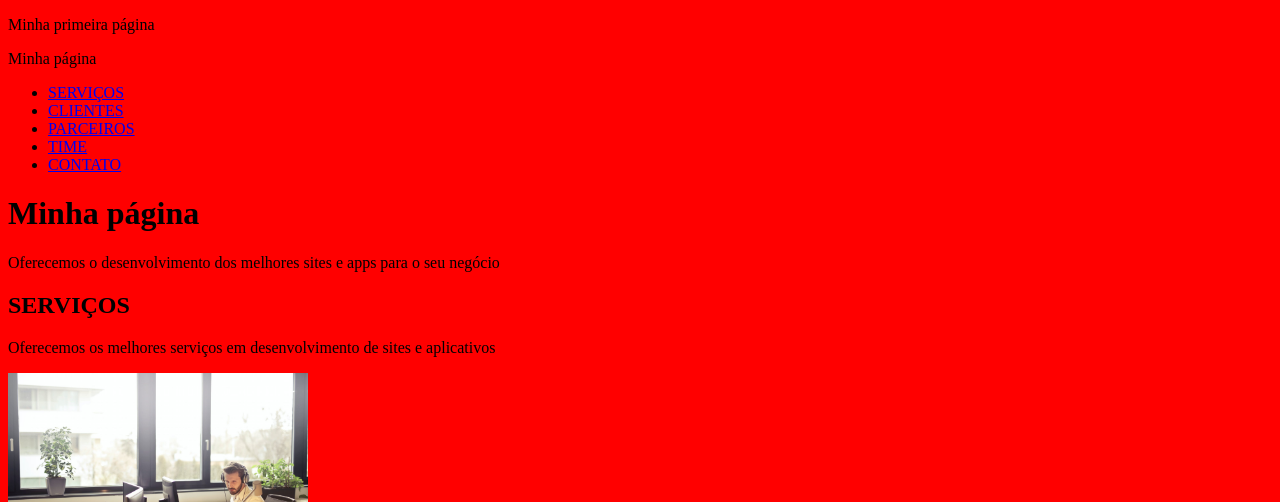
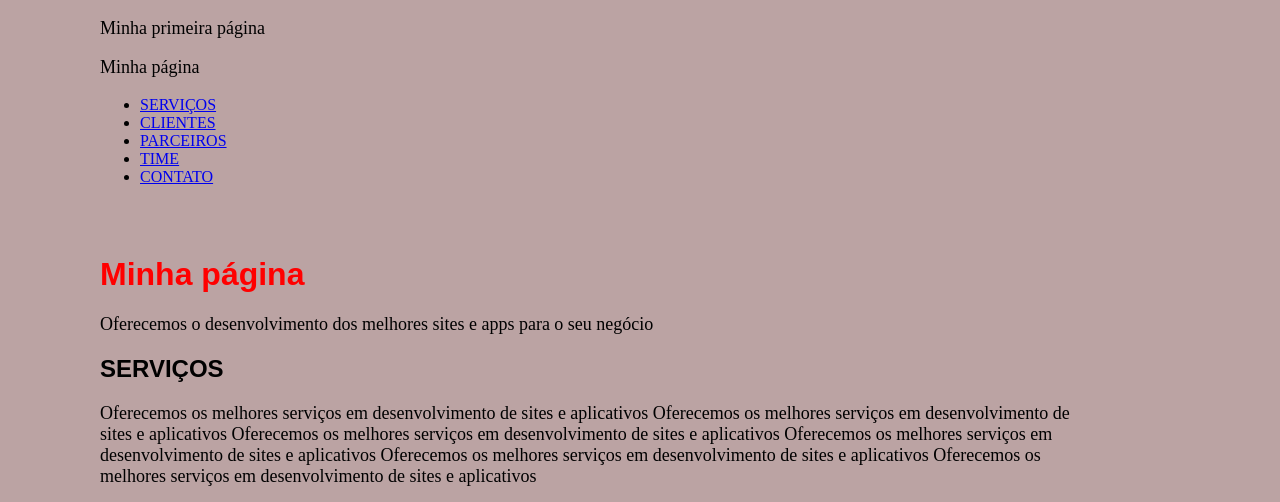
Before and after one commit to tuliofalcao/aula_html5_css3, a plain HTML site: page index.html in a window 1280 px wide. Shown: the top 502 px of the page. Drawn offline with Linux system fonts and the light colour scheme.

Commit message:
aula final

```diff
--- a/css/style.css
+++ b/css/style.css
@@ -1,3 +1,31 @@
 body {
-    background: red;
+    background: rgb(187, 163, 163);
+    margin-left: 100px;
+    margin-right: 200px;
 }
+
+header {
+    margin-top: 70px;
+}
+
+h1 {
+    color:red;
+    font-family: fantasy;
+}
+
+h2 {
+    font-family: fantasy;
+}
+
+p {
+    font-size: 18px;
+}
+
+.img_padrao {
+    margin-bottom: 20px;
+    width: 300px;
+}
+
+footer {
+    margin-bottom: 30px;
+}
--- a/index.html
+++ b/index.html
@@ -36,12 +36,18 @@
 
     <section id="serviços">
         <h2>SERVIÇOS</h2>
-        <p>Oferecemos os melhores serviços em desenvolvimento de sites e aplicativos</p>
+        <p> Oferecemos os melhores serviços em desenvolvimento de sites e aplicativos
+            Oferecemos os melhores serviços em desenvolvimento de sites e aplicativos
+            Oferecemos os melhores serviços em desenvolvimento de sites e aplicativos
+            Oferecemos os melhores serviços em desenvolvimento de sites e aplicativos
+            Oferecemos os melhores serviços em desenvolvimento de sites e aplicativos
+            Oferecemos os melhores serviços em desenvolvimento de sites e aplicativos
+        </p>
         <div>
-            <img src="img/service1.jpeg" width="300px">
+            <img src="img/service1.jpeg" class="img_padrao">
         </div>
         <div>
-            <img src="img/partner.jpeg" width="300px">
+            <img src="img/partner.jpeg" class="img_padrao">
         </div>
     </section>
 
```
